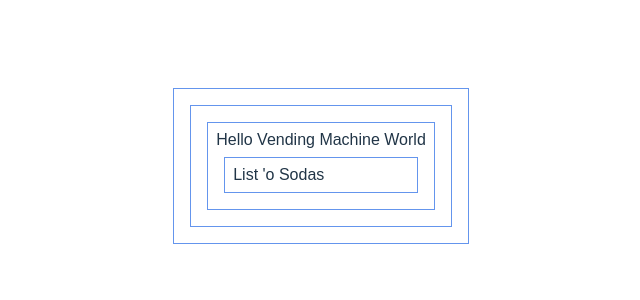
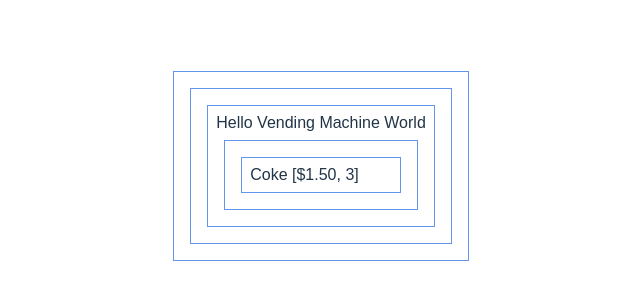
Before and after one commit to natnichols/floorplan-lab-vendingMachine, a React (Vite) app: page / in a window 1280 px wide. Shown: the part 234-534 px from the top of the page, without its empty margins (319-959 px from the left). Built offline with nearby package versions, Linux system fonts and the light colour scheme.

Commit message:
create Coke component, add Coke component to Soda

```diff
--- /dev/null
+++ b/src/Coke.jsx
@@ -0,0 +1,9 @@
+const Coke = (props) => {
+  return (
+    <div>
+      Coke [{props.sodaPrice}, {props.sodaQuan}]
+    </div>
+  )
+}
+
+export default Coke;
--- a/src/Soda.jsx
+++ b/src/Soda.jsx
@@ -1,7 +1,9 @@
+import Coke from './Coke'
+
 const Soda = (props) => {
   return (
     <div>
-      List 'o Sodas
+      <Coke sodaPrice={"$1.50"} sodaQuan={3} />
     </div>
   )
 }
```
